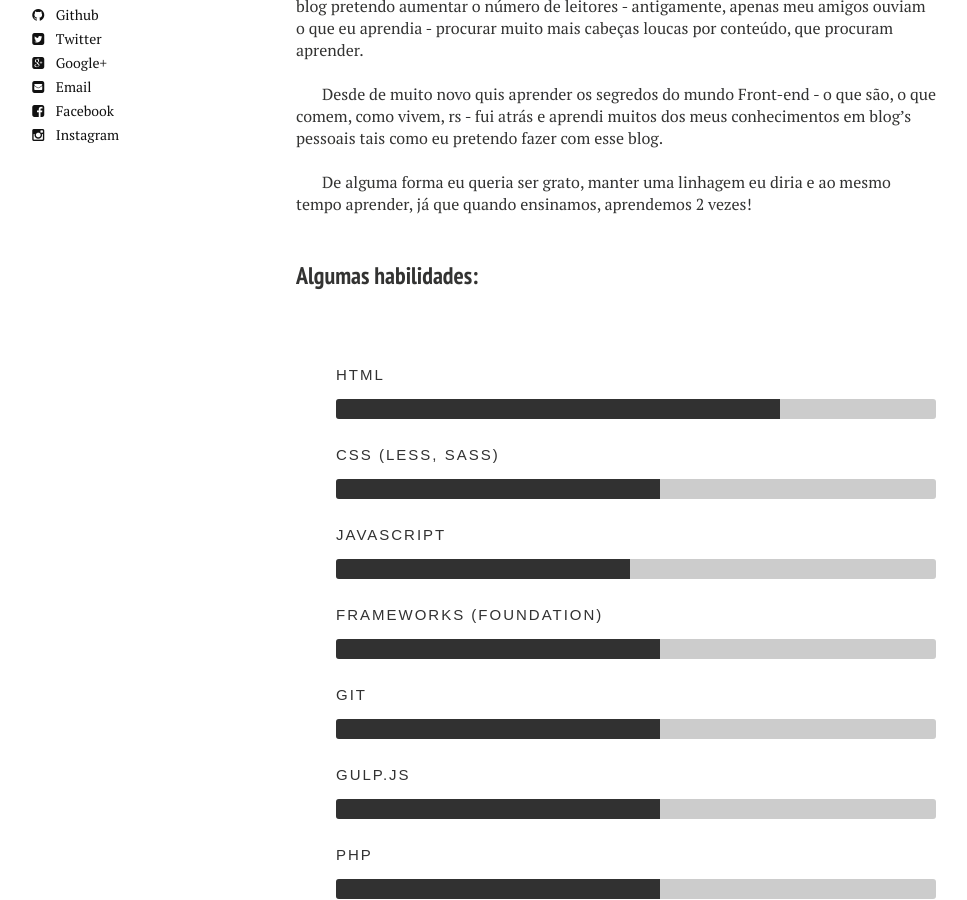
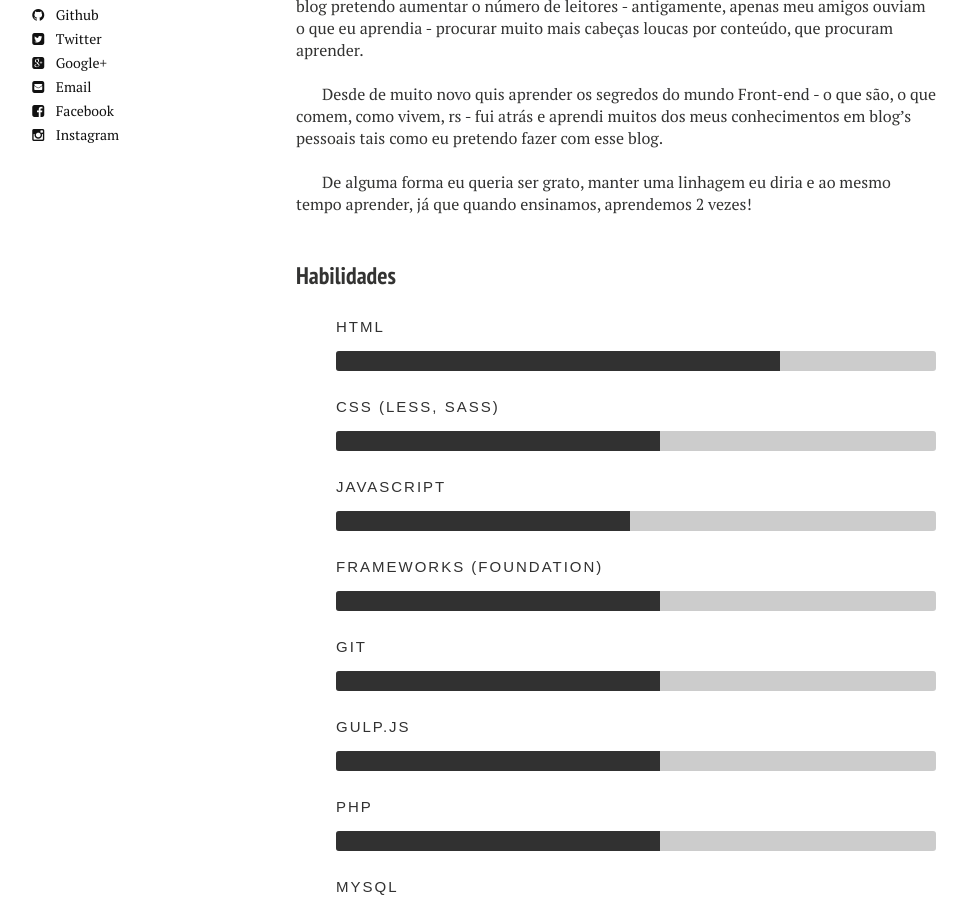
Before and after one commit to felipesousa/universal, a Jekyll site: the page built from sobre/index.md, in a window 1280 px wide and 900 px high, scrolled down 697 px. Shown: the whole window, without its empty margins (24-991 px from the left). Built offline with Jekyll 4.4.1, drawn with Linux system fonts in a browser that asks for light colours; nearby versions of some CDN libraries.

Commit message:
Update index.md

```diff
--- a/sobre/index.md
+++ b/sobre/index.md
@@ -24,9 +24,7 @@ De alguma forma eu queria ser grato, manter uma linhagem eu diria e ao mesmo tem
 
 <br />
 
-### Algumas habilidades:
-
-<br />
+### Habilidades
 
 <div class="bars">
     <ul class="skills">
```
